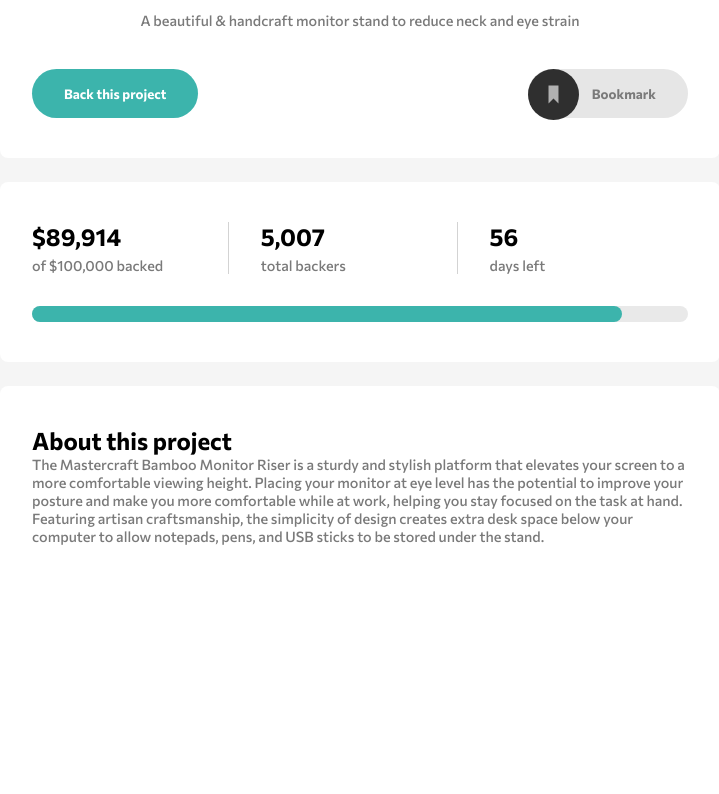
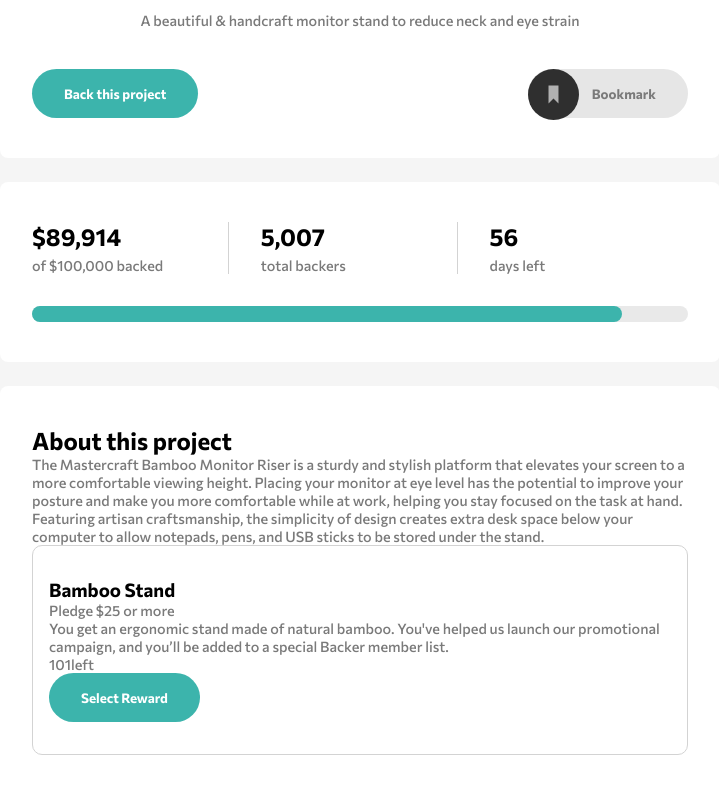
Before and after one commit to RayaneBengaoui/FM_challenge17_Crowfunding_Page, a React (Create React App) app: page / in a window 1280 px wide. Shown: the part 322-1116 px from the top of the page, without its empty margins (280-999 px from the left). Before the commit the page ends 907 px from the top, so only its background shows below. Built offline with nearby package versions, Linux system fonts and the light colour scheme.

Commit message:
Creating Reward component

```diff
--- a/src/App.js
+++ b/src/App.js
@@ -15,6 +15,9 @@
   const [totalMoney, setTotalMoney] = useState("100,000");
   const [backers, setBackers] = useState("5,007");
   const [leftDay, setLeftDay] = useState("56");
+  const [rewards, setRewards] = useState(["101", "64", "0"]);
+
+  //Create a data array to handle state like this : https://stackoverflow.com/questions/55987953/how-do-i-update-states-onchange-in-an-array-of-object-in-react-hooks
   return (
     <Home>
       <Header>
@@ -35,6 +38,8 @@
   your posture and make you more comfortable while at work, helping you stay focused on the task at hand."
             descriptionSecond="Featuring artisan craftsmanship, the simplicity of design creates extra desk space below your computer
   to allow notepads, pens, and USB sticks to be stored under the stand."
+            rewards={rewards}
+            setRewards={setRewards}
           />
         </Content>
       </Main>
--- a/src/components/About.js
+++ b/src/components/About.js
@@ -1,11 +1,26 @@
 import styled from "styled-components";
 
-const About = ({ descriptionFirst, descriptionSecond }) => {
+import Reward from "./Reward";
+
+const About = ({
+  descriptionFirst,
+  descriptionSecond,
+  rewards,
+  setRewards,
+}) => {
   return (
     <AboutContainer>
       <h2>About this project</h2>
       <p>{descriptionFirst}</p>
       <p>{descriptionSecond}</p>
+      <Reward
+        name="Bamboo Stand"
+        minimumPrice="25"
+        description="You get an ergonomic stand made of natural bamboo. You've helped us launch our promotional campaign, and
+  you’ll be added to a special Backer member list."
+        leftNumber={rewards[0]}
+        setRewards={setRewards}
+      />
     </AboutContainer>
   );
 };
--- /dev/null
+++ b/src/components/Reward.js
@@ -0,0 +1,41 @@
+import styled from "styled-components";
+
+const Reward = ({
+  name,
+  minimumPrice,
+  description,
+  leftNumber,
+  setRewards,
+}) => {
+  return (
+    <RewardContainer>
+      <h3>{name}</h3>
+      <p>{`Pledge $${minimumPrice} or more`}</p>
+      <p>{description}</p>
+      <p>
+        <span>{leftNumber}</span>left
+      </p>
+      <SelectButton onClick={() => {}}>Select Reward</SelectButton>
+    </RewardContainer>
+  );
+};
+
+const RewardContainer = styled.div`
+  border-radius: 10px;
+  border: solid lightgray 1px;
+  padding: 2rem 1rem;
+`;
+
+const SelectButton = styled.button`
+  padding: 1rem 2rem;
+  background-color: hsl(176, 50%, 47%);
+  color: white;
+  border-radius: 3rem;
+  font-weight: 700;
+
+  @media (max-width: 350px) {
+    padding: 1rem 1rem;
+  }
+`;
+
+export default Reward;
```
